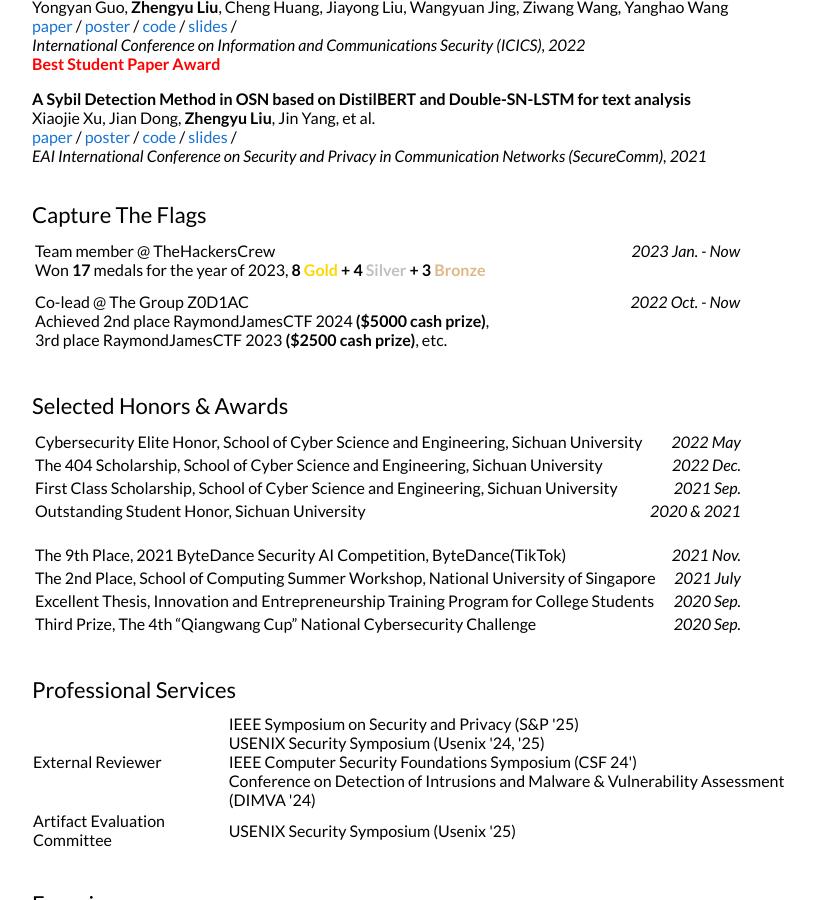
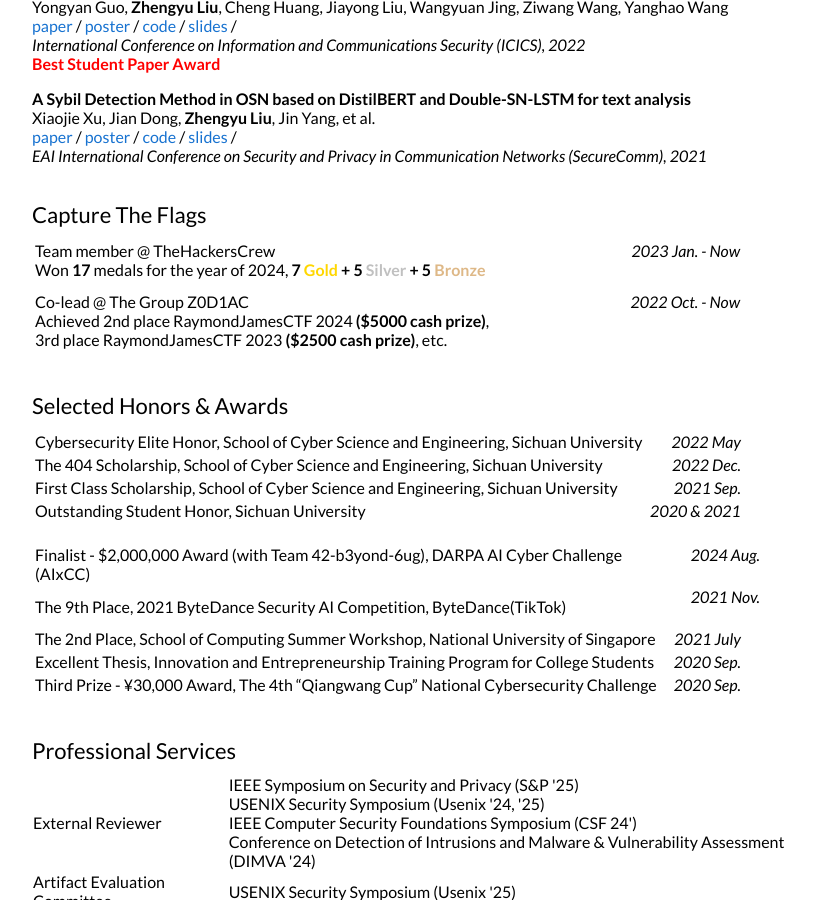
Before and after one commit to jackfromeast/jackfromeast.github.io, a Jekyll site: the page built from _posts/2024-09-23-FollowMyFlow.md, in a window 1280 px wide and 900 px high, scrolled down 996 px. Shown: the whole window, without its empty margins (228-1043 px from the left). Built offline with Jekyll 4.4.1, drawn with Linux system fonts in a browser that asks for light colours.

Commit message:
[CTF] Update the CTF Section

```diff
--- a/_layouts/default.html
+++ b/_layouts/default.html
@@ -122,7 +122,7 @@
                 <tr>
                   <td style="white-space: nowrap; padding-bottom:10px;">Team member @ TheHackersCrew
                     <br>
-                    <span style="font-weight:normal;">Won <strong>17</strong> medals for the year of 2023, <strong>8 <span style="color:gold">Gold</span> + 4 <span style="color:silver">Silver</span> + 3 <span style="color:burlywood">Bronze</span></strong></span>
+                    <span style="font-weight:normal;">Won <strong>17</strong> medals for the year of 2024, <strong>7 <span style="color:gold">Gold</span> + 5 <span style="color:silver">Silver</span> + 5 <span style="color:burlywood">Bronze</span></strong></span>
                   </td>
                   <td style="text-align:right; padding-right:50px; vertical-align:top;"><em>2023 Jan. - Now</em></td>
                 </tr>
@@ -166,6 +166,10 @@
               <br>
               <table style="width:100%;table-layout:auto;">
                 <tr>
+                  <td>Finalist - $2,000,000 Award (with Team 42-b3yond-6ug), DARPA AI Cyber Challenge (AIxCC)</td>
+                  <td style="text-align:right; padding-right:30px;"><em>2024 Aug.</em> &emsp;</td>
+                </tr>
+                <tr>
                   <td>The 9th Place, 2021 ByteDance Security AI Competition, ByteDance(TikTok)</td>
                   <td style="text-align:right; padding-right:30px;"><em>2021 Nov.</em> &emsp;</td>
                 </tr>
@@ -178,7 +182,7 @@
                   <td style="text-align:right; padding-right:30px;"><em>2020 Sep.</em> &emsp;</td>
                 </tr>
                 <tr>
-                  <td>Third Prize, The 4th “Qiangwang Cup” National Cybersecurity Challenge</td>
+                  <td>Third Prize - ¥30,000 Award, The 4th “Qiangwang Cup” National Cybersecurity Challenge</td>
                   <td style="text-align:right; padding-right:30px;"><em>2020 Sep.</em> &emsp;</td>
                 </tr>
               </table>
```
